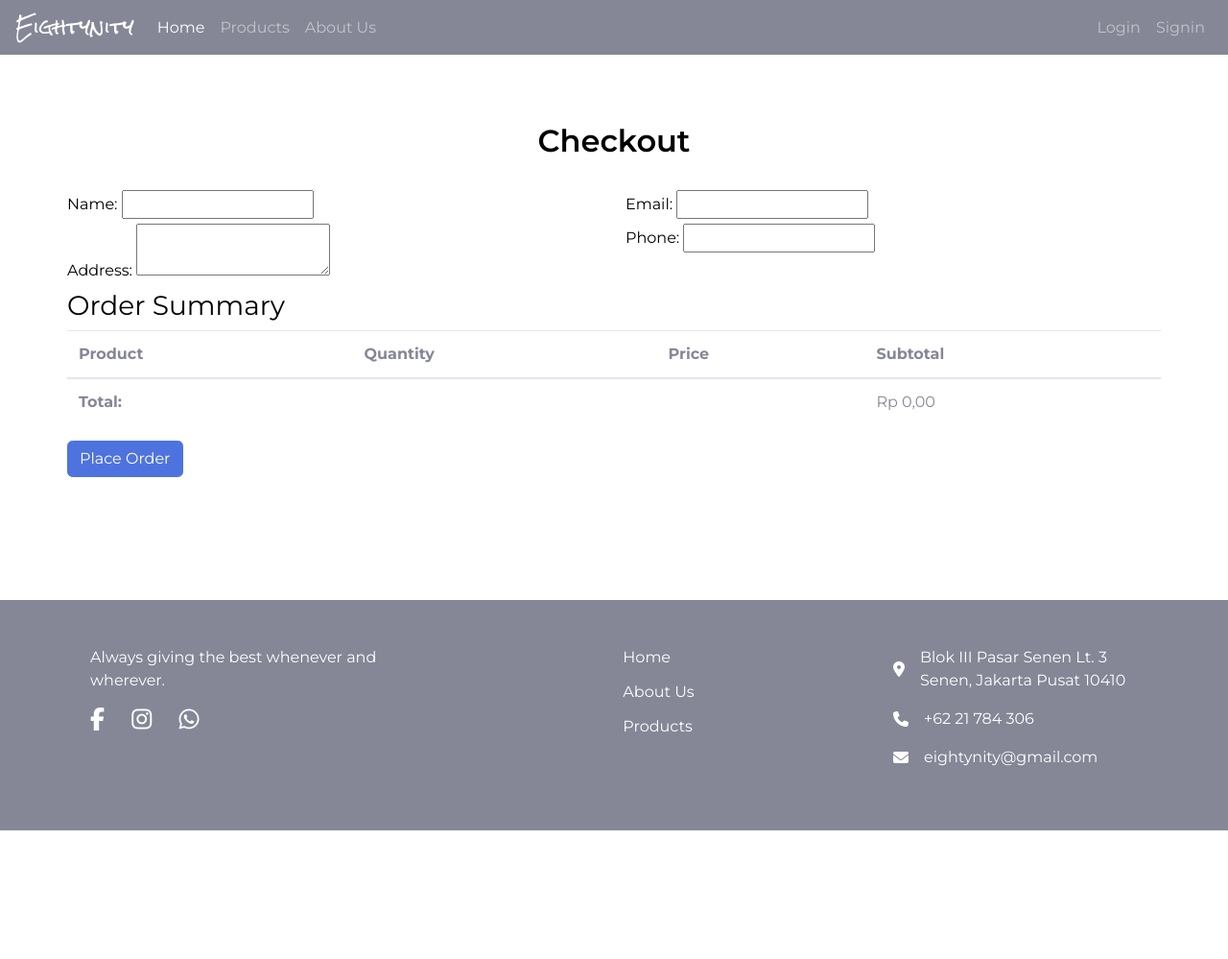
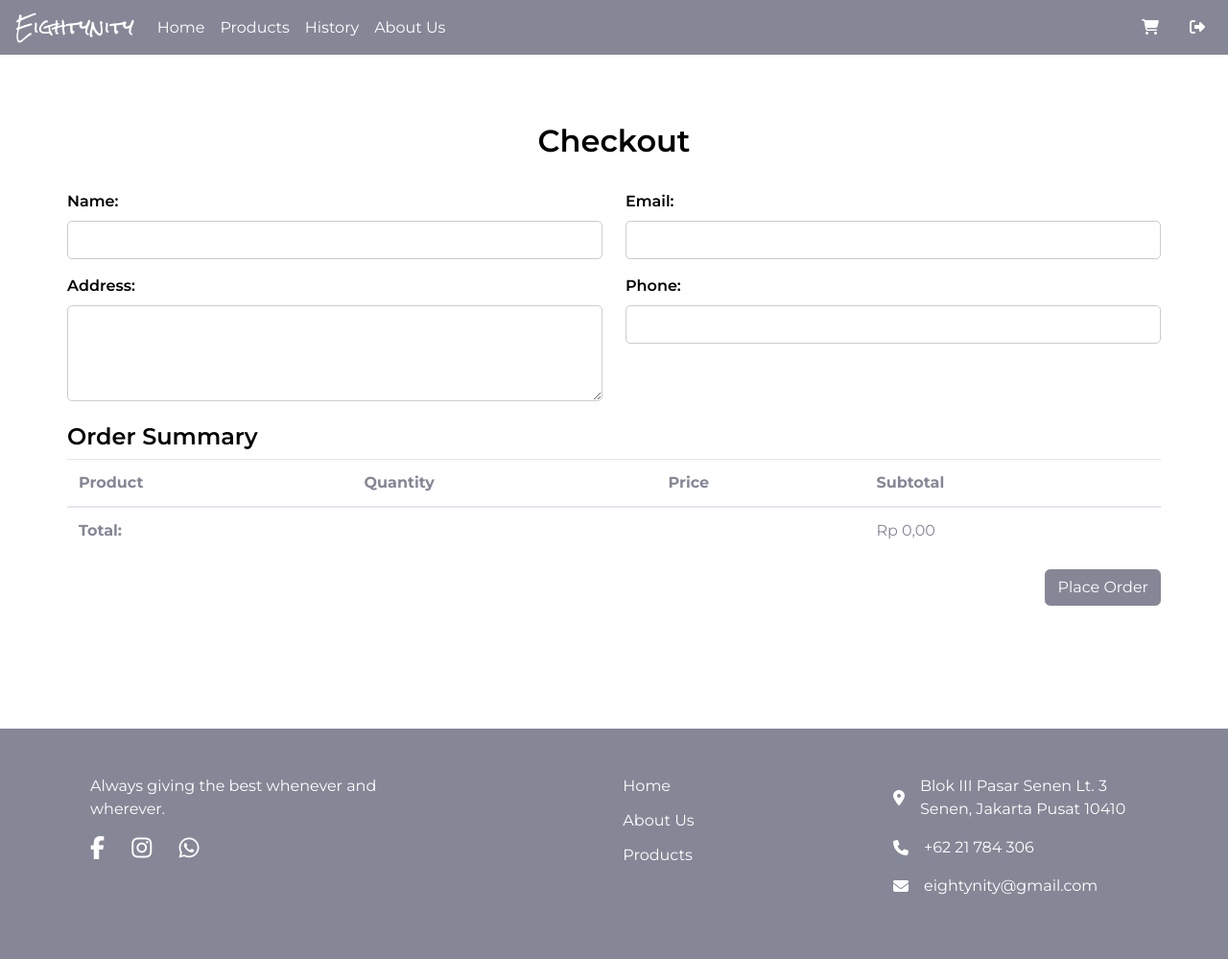
Before and after one commit to rafiekotj/eightynity_web_projectuas4, a CodeIgniter app: page /eightynityweb/checkout/process in a window 1280 px wide. Shown: the whole page at 96% size. Before the commit the page ends 865 px from the top, so only its background shows below. Run offline with CodeIgniter, Linux system fonts and the light colour scheme; data that the repository does not hold is empty; some libraries are stand-ins or nearby versions.

Commit message:
mengedit style halaman

```diff
--- a/application/views/checkout/checkout.php
+++ b/application/views/checkout/checkout.php
@@ -3,25 +3,25 @@
   <form action="<?php echo base_url('checkout/process'); ?>" method="post">
     <div class="row">
       <div class="col-md-6">
-        <label for="name">Name:</label>
-        <input type="text" name="name" required>
+        <label for="name" style="font-weight: 600;">Name:</label>
+        <input type="text" name="name" required style="width: 100%; height: 40px; padding: 10px; border: 1px solid #ccc; border-radius: 5px; margin-bottom: 16px;">
       </div>
       <div class="col-md-6">
-        <label for="email">Email:</label>
-        <input type="email" name="email" required>
+        <label for="email" style="font-weight: 600;">Email:</label>
+        <input type="email" name="email" required style="width: 100%; height: 40px; padding: 10px; border: 1px solid #ccc; border-radius: 5px; margin-bottom: 16px;">
       </div>
     </div>
     <div class="row">
       <div class="col-md-6">
-        <label for="address">Address:</label>
-        <textarea name="address" required></textarea>
+        <label for="address" style="font-weight: 600;">Address:</label>
+        <textarea name="address" required style="width: 100%; height: 100px; padding: 10px; border: 1px solid #ccc; border-radius: 5px; margin-bottom: 16px;"></textarea>
       </div>
       <div class="col-md-6">
-        <label for="phone">Phone:</label>
-        <input type="tel" name="phone" required>
+        <label for="phone" style="font-weight: 600;">Phone:</label>
+        <input type="tel" name="phone" required style="width: 100%; height: 40px; padding: 10px; border: 1px solid #ccc; border-radius: 5px; margin-bottom: 16px;">
       </div>
     </div>
-    <h3>Order Summary</h3>
+    <h4 style="font-weight: 600">Order Summary</h4>
     <table class="table">
       <thead>
         <tr>
@@ -48,6 +48,8 @@
         </tr>
       </tfoot>
     </table>
-    <button type="submit" class="btn btn-primary">Place Order</button>
+    <div style="display: flex; justify-content: flex-end;">
+      <button type="submit" class="btn btn-secondary">Place Order</button>
+    </div>
   </form>
 </div>
--- a/application/views/checkout/order_history.php
+++ b/application/views/checkout/order_history.php
@@ -1,9 +1,8 @@
 <div class="container" style="padding: 128px 0;">
-  <h2 style="text-align: center; margin-bottom: 32px; font-weight: 600;">Order History</h2>
+  <h2 style="text-align: center; margin-bottom: 48px; font-weight: 600;">Order History</h2>
   <table class="table">
     <thead>
       <tr>
-        <th>Order ID</th>
         <th>Name</th>
         <th>Email</th>
         <th>Address</th>
@@ -15,7 +14,6 @@
     <tbody>
       <?php foreach ($order_history as $order) { ?>
         <tr>
-          <td><?= $order['id']; ?></td>
           <td><?= $order['name']; ?></td>
           <td><?= $order['email']; ?></td>
           <td><?= $order['address']; ?></td>
--- a/application/views/home/home.php
+++ b/application/views/home/home.php
@@ -19,7 +19,6 @@
         Contact Us
         <i class="fab fa-whatsapp" style="font-size: 24px; margin-left: 8px; color: #25D366"></i>
       </a>
-      <a href="<?php echo base_url('checkout/order_history'); ?>" class="btn btn-primary">View Order History</a>
     </div>
     <div class="col-md-1"></div>
     <div class="col-md-4 d-flex justify-content-center align-items-center" style="margin: 86px 0 54px 0;">
--- a/application/views/products/products.php
+++ b/application/views/products/products.php
@@ -1,11 +1,11 @@
 <div class="container" style="padding: 128px 0;">
-  <h2 style="text-align: center; margin-bottom: 32px; font-weight: 600;">Our Products</h2>
+  <h2 style="text-align: center; margin-bottom: 48px; font-weight: 600;">Our Products</h2>
   <div class="row" style="margin-bottom: 16px">
     <?php foreach ($products as $product) { ?>
       <div class="col-md-4">
         <a href="<?php echo base_url('products/detail/' . $product['id']); ?>" style="text-decoration: none; color: black;">
-          <div class="card">
-            <img src="<?= base_url('assets/'); ?>/img/<?= $product['image']; ?>" class="card-img-top" />
+          <div class="card" style="margin-bottom: 24px;">
+            <img src="<?= base_url('assets/'); ?>/img/<?= $product['image']; ?>" class="card-img-top" style="height: 320px; object-fit: contain; margin: 8px" />
             <div class="card-body">
               <h3 class="card-title"><?php echo $product['name']; ?></h3>
               <p class="card-text"><?php echo $product['description']; ?></p>
--- a/application/views/templates/navbar.php
+++ b/application/views/templates/navbar.php
@@ -13,28 +13,29 @@
       <li class="nav-item active">
         <a class="nav-link" href="<?= base_url(); ?>home">Home <span class="sr-only">(current)</span></a>
       </li>
-      <li class="nav-item">
+      <li class="nav-item active">
         <a class="nav-link" href="<?= base_url(); ?>products">Products</a>
       </li>
-      <li class="nav-item">
+      <li class="nav-item active">
+        <a class="nav-link" href="<?php echo base_url('checkout/order_history'); ?>">History</a>
+      </li>
+      <li class="nav-item active">
         <a class="nav-link" href="<?= base_url(); ?>aboutus">About Us</a>
       </li>
     </ul>
 
     <!-- Navbar Kanan -->
     <ul class="navbar-nav ml-auto">
-      <?php if (!$this->session->userdata('isUserLoggedIn')) { ?>
-        <li class="nav-item">
-          <a class="nav-link" href="<?= base_url(); ?>autentifikasi">Login</a>
-        </li>
-        <li class="nav-item">
-          <a class="nav-link" href="<?= base_url(); ?>autentifikasi/signin">Signin</a>
-        </li>
-      <?php } else { ?>
-        <li class="nav-item">
-          <a href="<?php echo base_url('users/logout'); ?>" class="nav-link logout">Logout</a>
-        </li>
-      <?php } ?>
+      <li class="nav-item active">
+        <a href="<?php echo base_url('cart'); ?>" class="nav-link cart" style="margin-right: 16px;">
+          <i class="fas fa-shopping-cart"></i>
+        </a>
+      </li>
+      <li class="nav-item active">
+        <a href="<?php echo base_url('users/logout'); ?>" class="nav-link logout">
+          <i class="fas fa-sign-out-alt"></i>
+        </a>
+      </li>
     </ul>
   </div>
 </nav>
```
Also changed, not shown: application/controllers/Aboutus.php (added, +15 -0 lines), application/views/aboutus/aboutus.php (added, +17 -0 lines), application/views/cart/cart.php (+6 -6 lines), application/views/products/product_detail.php (+7 -3 lines), application/views/users/login.php (+4 -4 lines), application/views/users/registration.php (+9 -9 lines).
